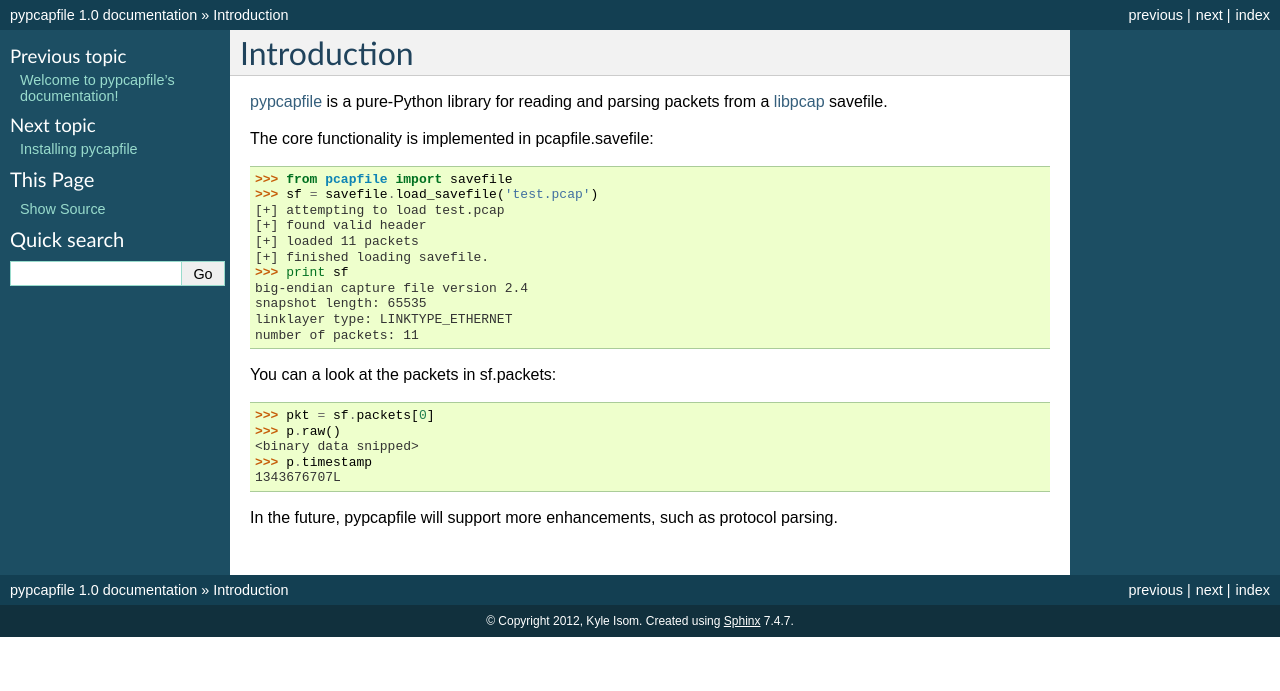
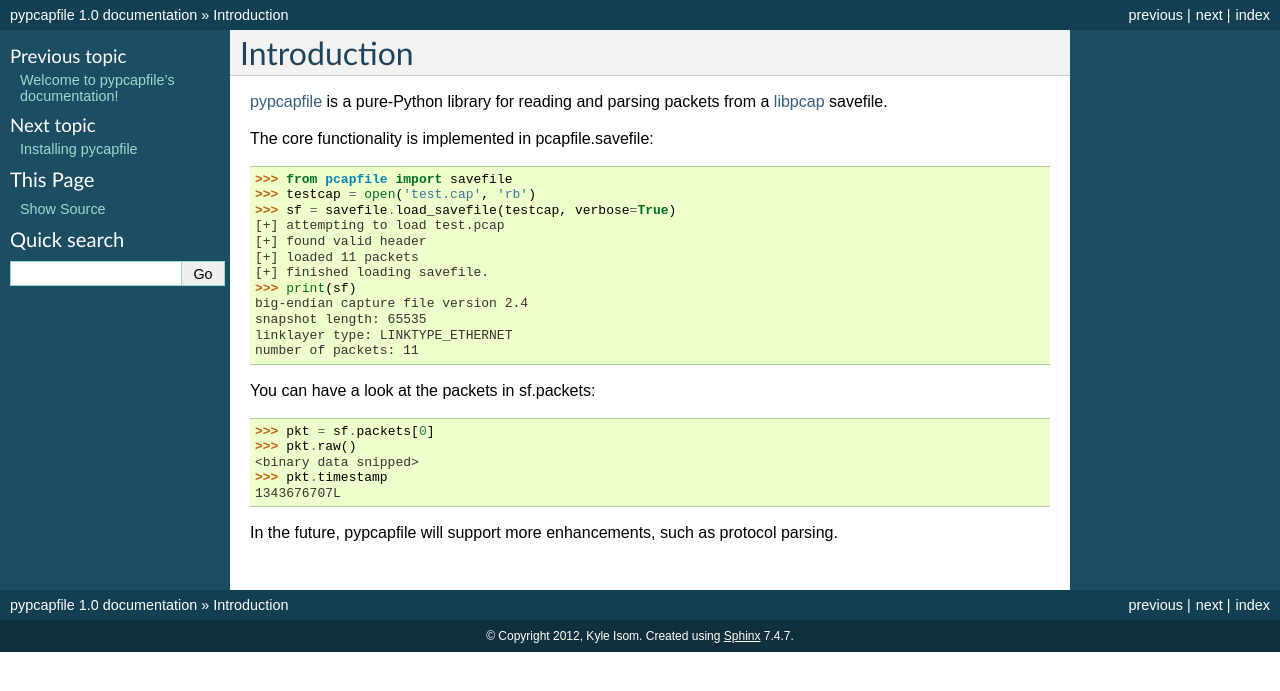
Before and after one commit to kisom/pypcapfile, a Sphinx documentation site: the page built from doc/source/intro.rst, in a window 1280 px wide. Shown: the top 691 px of the page. Built offline with Sphinx 7.4.7, drawn with Linux system fonts in a browser that asks for light colours; formulas are drawn with MathJax 3.

Commit message:
doc: correct code example in intro and typography mistakes

```diff
--- a/doc/source/intro.rst
+++ b/doc/source/intro.rst
@@ -10,23 +10,24 @@ savefile.
 The core functionality is implemented in pcapfile.savefile: ::
 
     >>> from pcapfile import savefile
-    >>> sf = savefile.load_savefile('test.pcap')
+    >>> testcap = open('test.cap', 'rb')
+    >>> sf = savefile.load_savefile(testcap, verbose=True)
     [+] attempting to load test.pcap
     [+] found valid header
     [+] loaded 11 packets
     [+] finished loading savefile.
-    >>> print sf
+    >>> print(sf)
     big-endian capture file version 2.4
     snapshot length: 65535
     linklayer type: LINKTYPE_ETHERNET
     number of packets: 11
 
-You can a look at the packets in sf.packets: ::
+You can have a look at the packets in sf.packets: ::
 
     >>> pkt = sf.packets[0]
-    >>> p.raw()
+    >>> pkt.raw()
     <binary data snipped>
-    >>> p.timestamp
+    >>> pkt.timestamp
     1343676707L
 
 In the future, pypcapfile will support more enhancements, such as protocol
```
